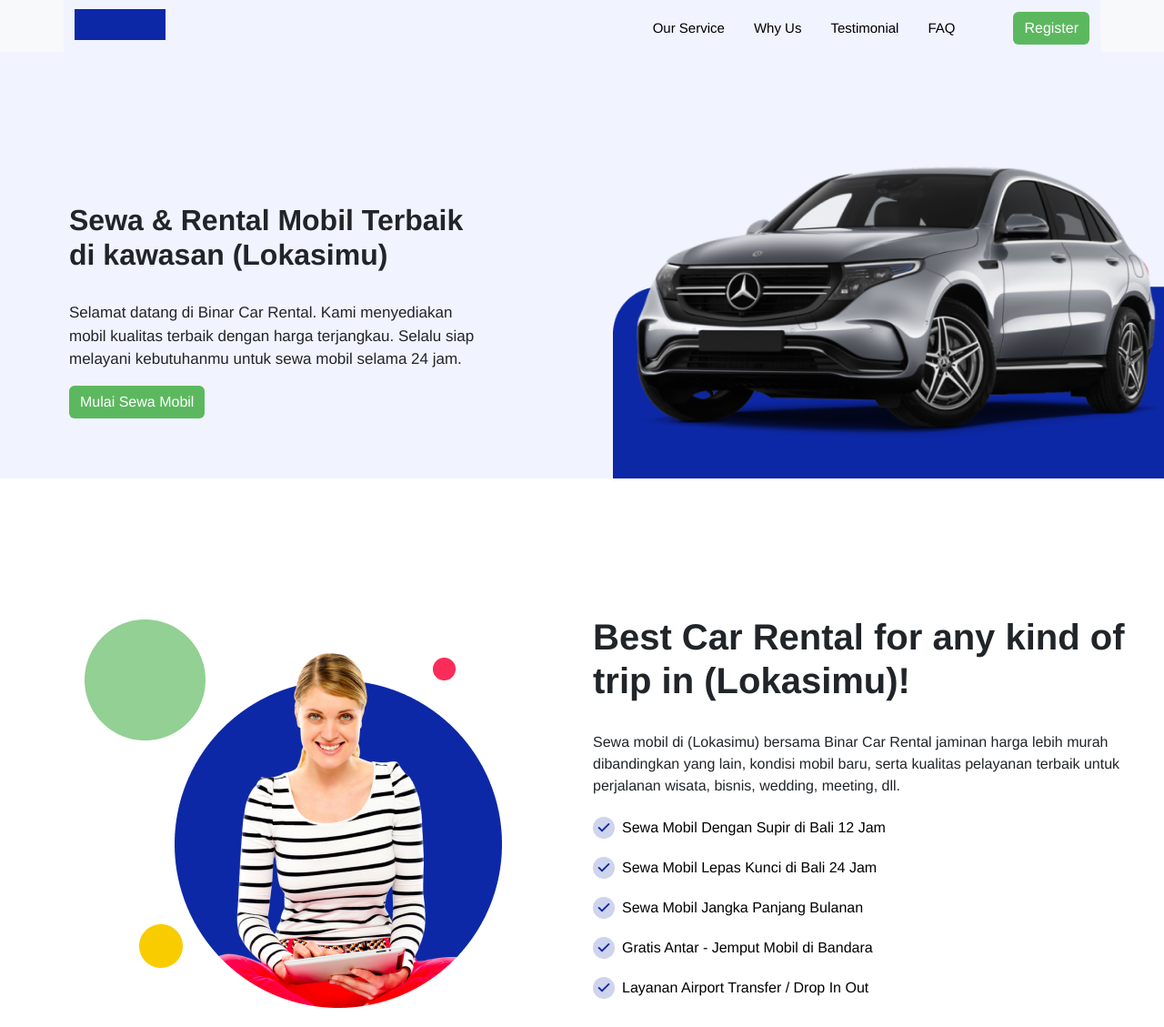
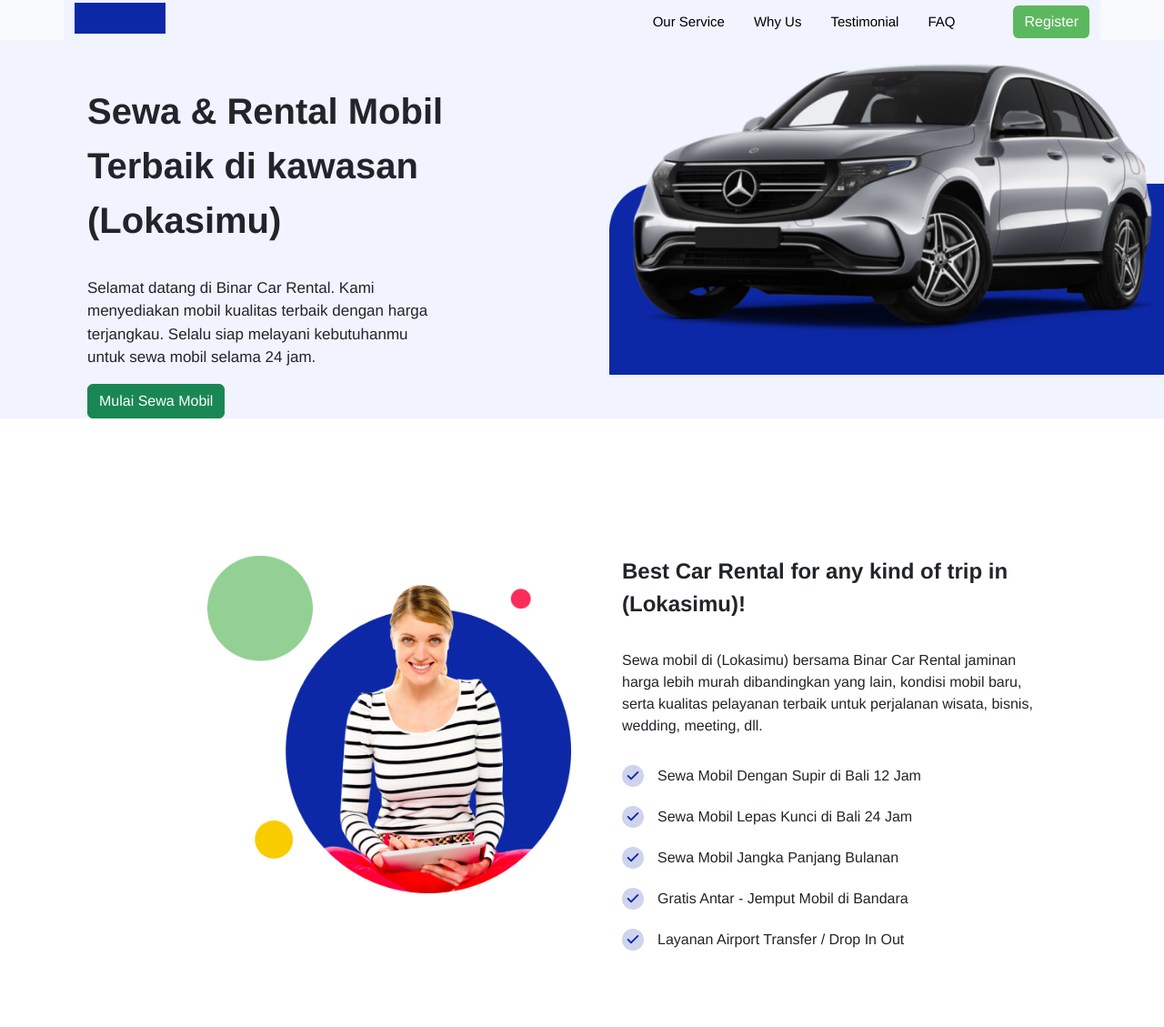
Before and after one commit to RaihanSulthon/Challenge_1_Binar, a plain HTML site: page Index.html in a window 1280 px wide. Shown: the part 3-1132 px from the top of the page at 91% size. Drawn offline with nearby package versions, Linux system fonts and the light colour scheme.

Commit message:
Main page, content changes (a bit)

```diff
--- a/Index.html
+++ b/Index.html
@@ -63,65 +63,64 @@
 
 
     <!-- Content -->
-    <section class="caption mb-5">
-        <div class="row justify-content-between align-items-center ms-sm-5">
-          <div class="col-12 col-sm-5">
-            <h1 class="fw-bold fs-2 mx-3" style="font-size: 63px">
+    <section class="caption" style="background-color: #F1F3FF;">
+      <div class="row row-cols-lg-2 row-cols-1 ms-5">
+        <div class="col pt-5 px-5">
+          <h1 style="font-weight: 600; line-height: 1.5; font-family: Helvetica;">
             Sewa & Rental Mobil Terbaik di kawasan (Lokasimu)
           </h1>
           <br>
-            <p class="mx-3" style="font-size:17px; line-height: 1.5;">
+          <p class="w-75" style="font-size:17px; line-height: 1.5;">
             Selamat datang di Binar Car Rental. Kami menyediakan mobil kualitas terbaik dengan harga terjangkau. Selalu siap melayani kebutuhanmu untuk sewa mobil selama 24 jam.
           </p>
-            <button type="button" class="btn btn-success mx-3" style="background-color: #5CB85F; border: 0;">Mulai Sewa Mobil</button>
+          <button type="button" class="btn btn-success">Mulai Sewa Mobil</button>
         </div>
-          <div class="col-12 col-sm-6 ps-0 mt-3">
-            <img src="Images/img_car.png" alt="" class="object-fit-cover ms-1" style="width: 100%">
+        <div class="col ps-0 mt-3">
+          <img src="Images/img_car.png" alt="" class="object-fit-cover" style="width: 100%;">
         </div>
       </div>
   </section>
 
     <!-- Location -->
-    <section class="mx-3 gap">
-      <div class="content2 row justify-content-center align-items-center">
-        <div class="img text-center col-12 col-sm-6">
+    <section class="container-Content">
+      <div class="content2">
+        <div class="img">
           <img src="Images/img_service.png" alt="Service">
         </div>
-        <div class="col-12 col-sm-6">
-          <h1 class="fs-1 fw-bold">Best Car Rental for any kind of trip in (Lokasimu)!</h1>
+        <div class="Lokasi">
+          <h1>Best Car Rental for any kind of trip in (Lokasimu)!</h1>
           <br>
-          <p class="fw-light">Sewa mobil di (Lokasimu) bersama Binar Car Rental jaminan harga lebih murah dibandingkan yang lain, kondisi mobil baru, serta kualitas pelayanan terbaik untuk perjalanan wisata, bisnis, wedding, meeting, dll.</p>
+          <p>Sewa mobil di (Lokasimu) bersama Binar Car Rental jaminan harga lebih murah dibandingkan yang lain, kondisi mobil baru, serta kualitas pelayanan terbaik untuk perjalanan wisata, bisnis, wedding, meeting, dll.</p>
           <div class="Fitur">
-            <div class="d-flex align-items-center gap-2 mb-2">
+            <div class="Item-Fitur">
               <img src="Images/Group 53.png" alt="Checklist">
-              <p class="fw-light fs-6 mb-0">Sewa Mobil Dengan Supir di Bali 12 Jam</p>
+              <p>Sewa Mobil Dengan Supir di Bali 12 Jam</p>
             </div>
-            <div class="d-flex align-items-center gap-2 mb-2">
+            <div class="Item-Fitur">
               <img src="Images/Group 53.png" alt="Checklist">
-              <p class="fw-light fs-6 mb-0">Sewa Mobil Lepas Kunci di Bali 24 Jam</p>
+              <p>Sewa Mobil Lepas Kunci di Bali 24 Jam</p>
             </div>
-            <div class="d-flex align-items-center gap-2 mb-2">
+            <div class="Item-Fitur">
               <img src="Images/Group 53.png" alt="Checklist">
-              <p class="fw-light fs-6 mb-0">Sewa Mobil Jangka Panjang Bulanan</p>
+              <p>Sewa Mobil Jangka Panjang Bulanan</p>
             </div>
-            <div class="d-flex align-items-center gap-2 mb-2">
+            <div class="Item-Fitur">
               <img src="Images/Group 53.png" alt="Checklist">
-              <p class="fw-light fs-6 mb-0">Gratis Antar - Jemput Mobil di Bandara</p>
+              <p>Gratis Antar - Jemput Mobil di Bandara</p>
             </div>
-            <div class="d-flex align-items-center gap-2 mb-2">
+            <div class="Item-Fitur">
               <img src="Images/Group 53.png" alt="Checklist">
-              <p class="fw-light fs-6 mb-0">Layanan Airport Transfer / Drop In Out</p>
+              <p>Layanan Airport Transfer / Drop In Out</p>
             </div>
           </div>
         </div>
       </div>
     </section>
-
     <!-- Why Us -->
     <div class="mx-sm-5 mx-2">
       <div class="Why-Us mb-3">
-        <div class="text-center fw-bold fs-1 mb-3">Why Us?</div>
-        <div class="text-center">Mengapa harus pilih Binar Car Rental?</div>
+        <div class="fw-bold fs-1 mb-3 ms-3">Why Us?</div>
+        <div class="ms-3">Mengapa harus pilih Binar Car Rental?</div>
       </div>
 
       <!-- Kotak WhyUs -->
@@ -241,7 +240,7 @@
     </div>
 
     <!-- Sewa Mobil -->
-    <section class="rounded-box mt-5 p-4 mx-3 mx-sm-5 gap">
+    <section class="rounded-box mt-5 p-4 mx-3 mx-sm-5 gap mb-5">
         <div class="text-center p-4 text-white w-sm-50 w-75 m-auto p-4 my-5">
           <p class="fs-2 mb-3 fw-bold">Sewa Mobil di (Lokasimu) Sekarang</p>
           <h3 class="fw-light fs-6 my-4" style="font-weight: 300;">Lorem ipsum dolor sit amet, consectetur adipiscing elit, sed do eiusmod tempor incididunt ut labore et dolore magna aliqua.</h3>
--- a/css/Index.css
+++ b/css/Index.css
@@ -18,45 +18,63 @@ body{
 }
 
 /* Main Page */
-.caption{
-    background-color: #f1f3ff;
-    padding-top: 100px;
-}
-.gap {
-    margin-top: 150px;
-    margin-bottom: 150px;
-}
-.col p{
+.container-Content{
     width: 100%;
-    color: black;
-    color: #000;
-    font-family: Helvetica;
-    font-size: 14px;
-    font-style: normal;
-    font-weight: 300;
+    padding-top: 150px;
+    margin-bottom: 100px;
 }
 
-.col button{
-    width: 180px;
-    height: 36px;
-    padding-left: 12px;
-    padding-right: 12px;
-    padding-top: 8px;
-    padding-bottom: 8px;
-    background: #5CB85F;
-    border-radius: 1px;
-    border: 0.50px solid;
-    justify-content: center;
-    align-items: center;
-    gap: 10px;
-    display: inline-flex;
-    color: white;
-    border-radius: 5px;
-    margin-top: 10px;
-    font-weight: 500;
+.content2{
+    width: 80%;
+    display: flex;
+    margin: auto;
+    justify-content: space-between;
 }
-/* Page 2 */
 
+.content2 .img img{
+    width: 400px;
+}
+
+.content2 .img{
+    margin-left: 100px;
+}
+
+.Lokasi{
+    width: 468px;
+}
+
+.Lokasi h1{
+    font-family: Helvetica;
+    font-size: 24px;
+    font-style: normal;
+    font-weight: 700;
+    line-height: 36px;
+    word-wrap: break-word;
+    width: auto;
+}
+.Lokasi .p{
+    width: 468px;
+    color: black;
+    font-size: 14px;
+    font-family: Helvetica;
+    font-weight: 300;
+    line-height: 20px;
+    text-align: left;
+}
+.Item-Fitur img{
+    width: 24px;
+    height: 24px;
+}
+
+.Item-Fitur{
+    display: flex;
+    gap: 15px;
+    padding-top:5px;
+}
+
+.Fitur{
+    padding-top: 10px;
+}
 
 
 @media (max-width: 768px) {
@@ -73,11 +91,6 @@ body{
     .content2 .img img {
       width: 100%;
       max-width: 300px;
-    }
-
-    .gap {
-        margin-top: 50px;
-        margin-bottom: 50px;
     }
 
     .content2 .img {
@@ -102,22 +115,27 @@ body{
       font-size: 14px;
       align-self: stretch;
     }
+
+    .Item-Fitur p{
+        width: 100%;
+        text-align: left;
+    }
+    .Item-Fitur img {
+      width: 20px;
+      height: 20px;
+    }
+
+    .Item-Fitur {
+      gap: 10px;
+      padding-top: 5px;
+    }
+
+    .Fitur {
+      padding-top: 10px;
+    }
   }
 
-
 /* Why Us */
-.d-flex{
-    color: black;
-    font-family: Helvetica;
-    font-size: 24px;
-    line-height: 36px;
-}
-
-.d-inline-flex{
-    font-family: Helvetica;
-    margin-bottom: 20px;
-}
-
 .Kotak{
     border: 1px solid var(--neutral-02, #D0D0D0);
     border-radius: 8px;
```
Lines whose indentation alone changed are shown as unchanged.
